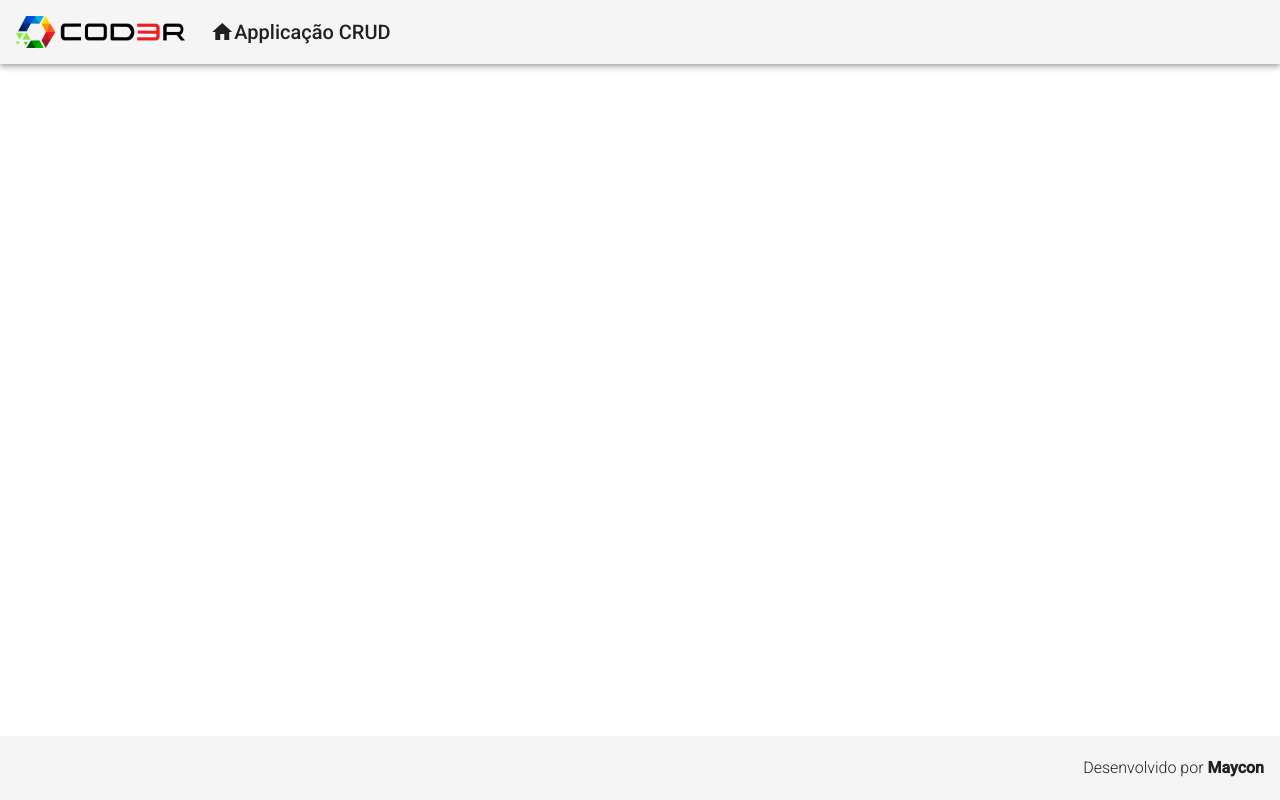
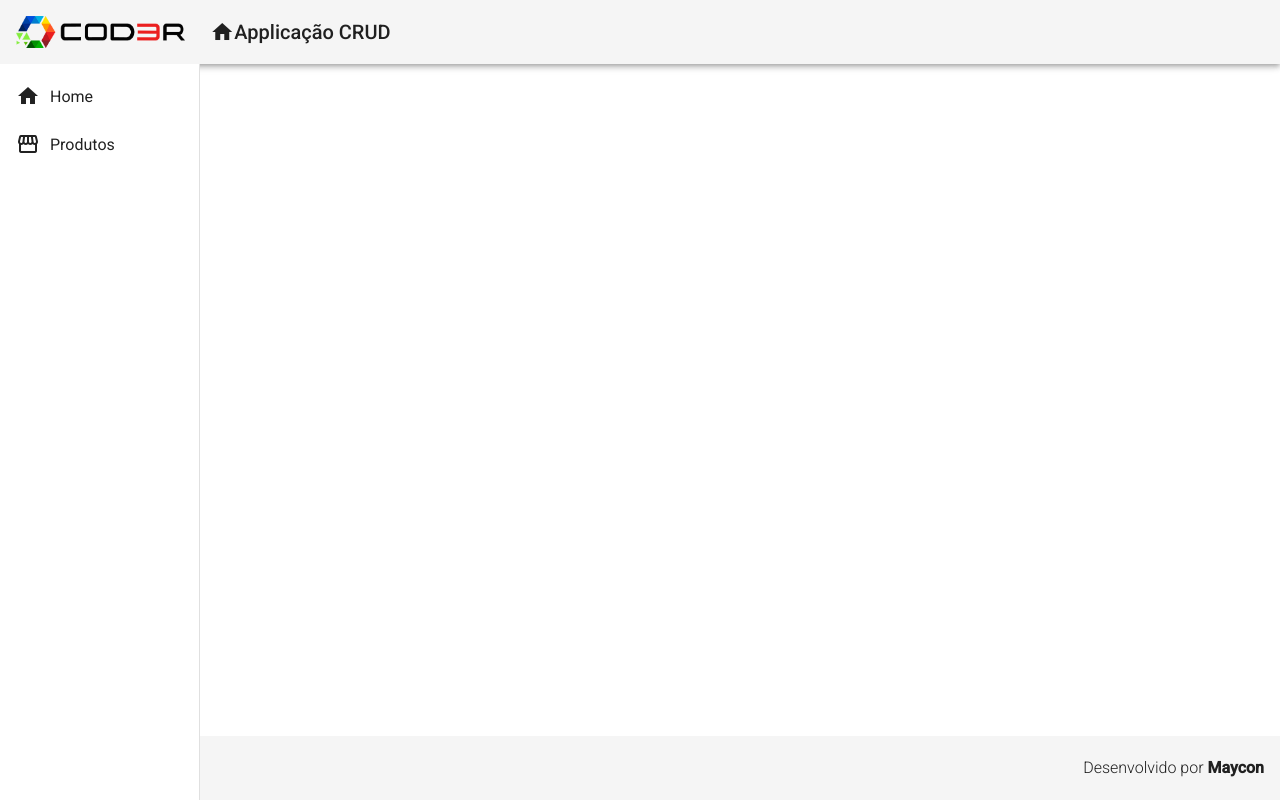
Before and after one commit to mayconllc/angular-9-curso-basico, an Angular app: page / in a window 1280 px wide. Built offline with nearby package versions, Linux system fonts and the light colour scheme.

Commit message:
adicionando navigation component

```diff
--- a/src/app/app.component.html
+++ b/src/app/app.component.html
@@ -1,2 +1,3 @@
 <app-header></app-header>
+<app-nav></app-nav>
 <app-footer></app-footer>
--- /dev/null
+++ b/src/app/components/template/nav/nav.component.css
@@ -0,0 +1,6 @@
+.sidenav {
+    width: 200px;
+}
+.sidenav i{
+    padding-right: 10px;
+}
--- /dev/null
+++ b/src/app/components/template/nav/nav.component.html
@@ -0,0 +1,18 @@
+<mat-sidenav-container class="container">
+  <mat-sidenav class="sidenav" mode="side" opened fixedInViewport="true" fixedTopGap="64">
+    <mat-nav-list class="nav-list">
+      <a mat-list-item>
+        <i class="material-icons">
+          home
+        </i>
+        Home
+      </a>
+      <a mat-list-item>
+        <i class="material-icons">
+          storefront
+        </i>
+        Produtos
+      </a>
+    </mat-nav-list>
+  </mat-sidenav>
+</mat-sidenav-container>
--- /dev/null
+++ b/src/app/components/template/nav/nav.component.ts
@@ -0,0 +1,15 @@
+import { Component, OnInit } from '@angular/core';
+
+@Component({
+  selector: 'app-nav',
+  templateUrl: './nav.component.html',
+  styleUrls: ['./nav.component.css']
+})
+export class NavComponent implements OnInit {
+
+  constructor() { }
+
+  ngOnInit() {
+  }
+
+}
```
Also changed, not shown: src/app/app.module.ts (+10 -3 lines).
